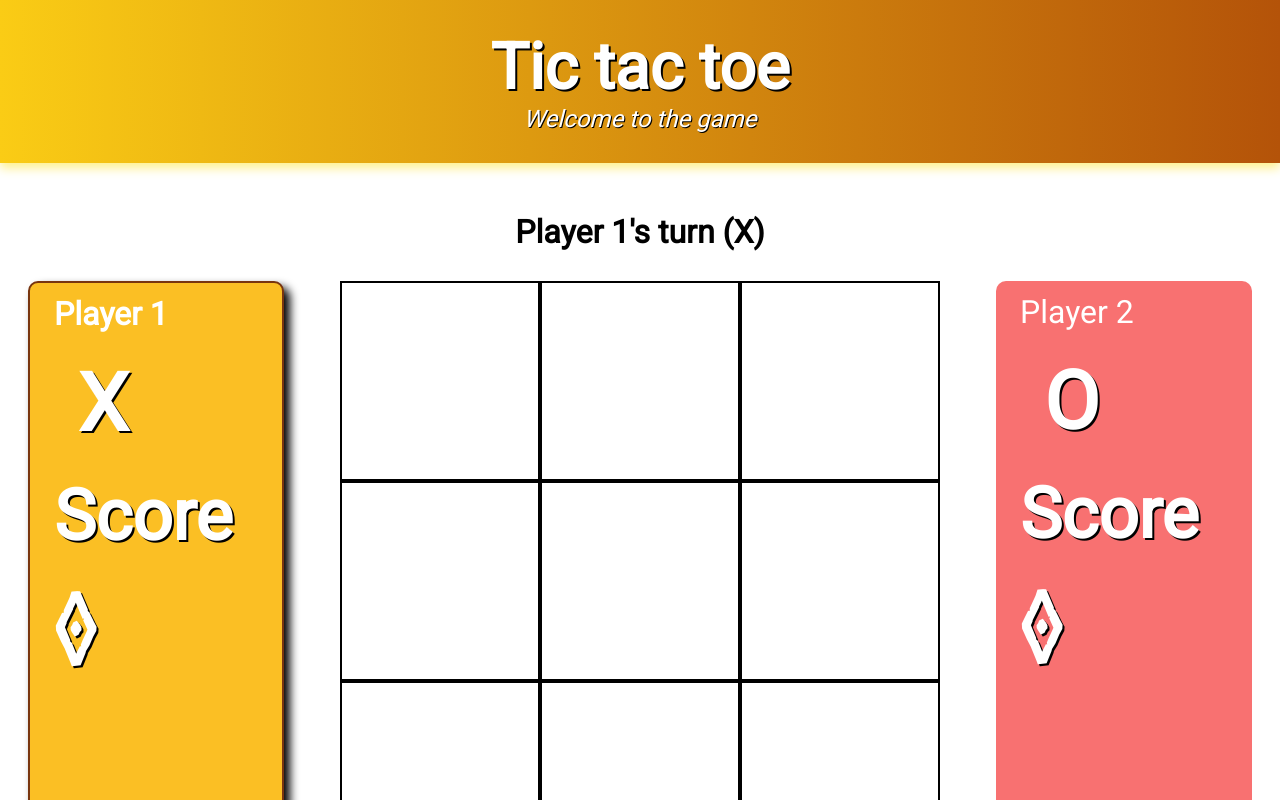
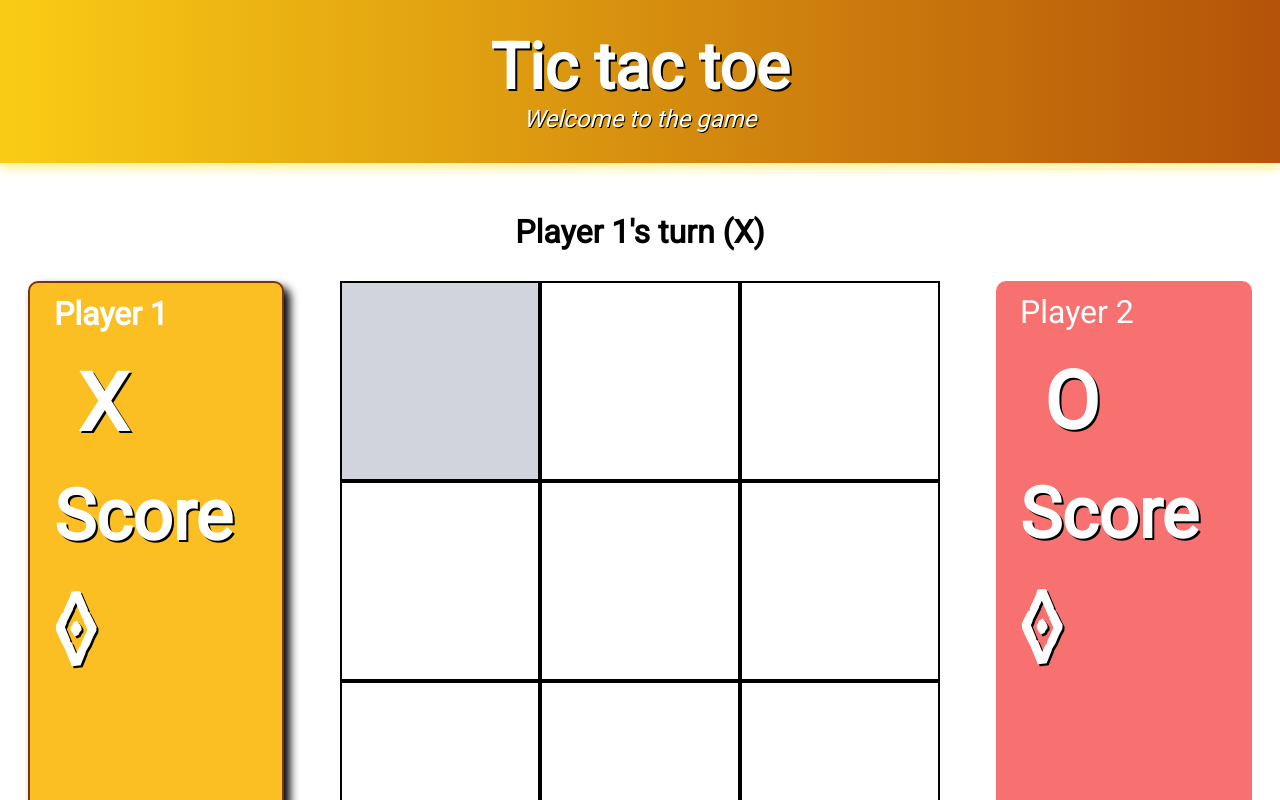
Before and after one commit to palmwi2010/odin-tictactoe, a plain HTML site: page index.html in a window 1280 px wide. In both pictures the pointer is over the element 440 px from the left and 381 px from the top of the page. Shown: the top 800 px of the page. Drawn offline with Linux system fonts and the light colour scheme.

Commit message:
Added shading when highlighting over square

```diff
--- a/styles.css
+++ b/styles.css
@@ -92,6 +92,7 @@
 
 .unset:hover {
     cursor: pointer;
+    background-color: #d1d5db;
 }
 
 .set:hover {
```
